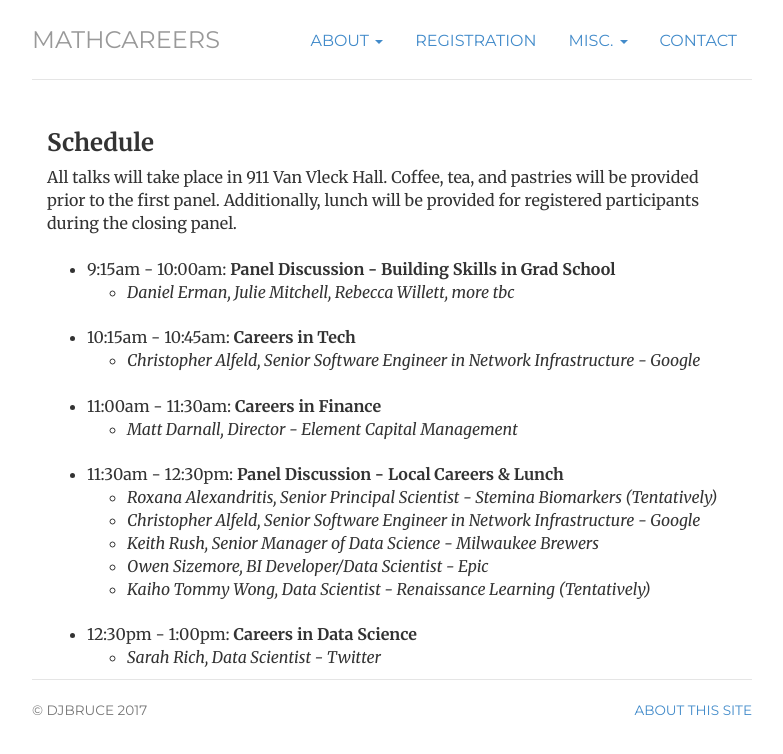
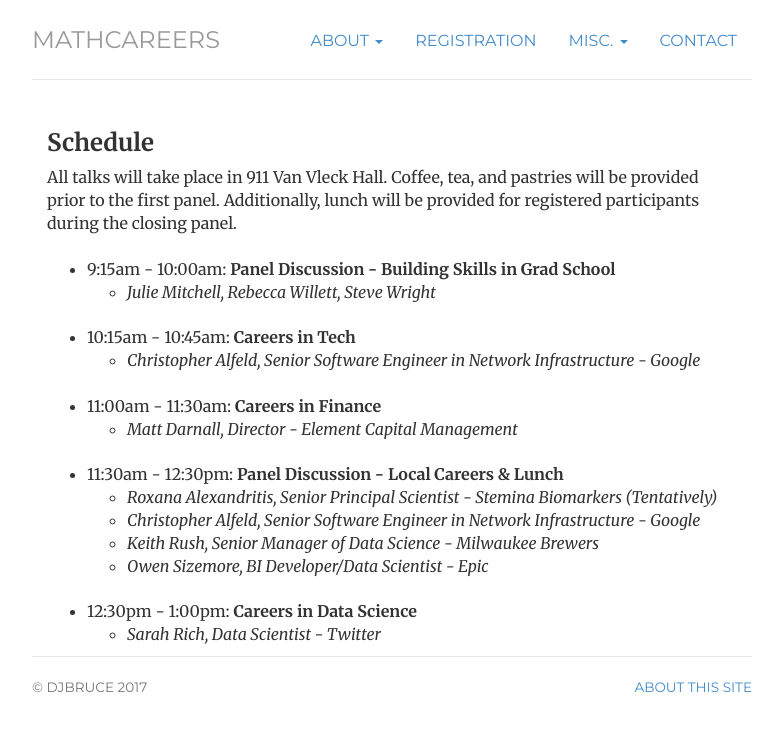
Before and after one commit to julietteBruce/MathCareers, a Jekyll site: the page built from schedule/index.html, in a window 1280 px wide. Shown: the top 754 px of the page, without its empty margins (248-1031 px from the left). Built offline with Jekyll 4.4.1, drawn with Linux system fonts in a browser that asks for light colours.

Commit message:
updated schedule

```diff
--- a/schedule/index.html
+++ b/schedule/index.html
@@ -13,7 +13,7 @@ All talks will take place in 911 Van Vleck Hall. Coffee, tea, and pastries will
 <br>
 	<li>9:15am - 10:00am: <b>Panel Discussion - Building Skills in Grad School</b></li>
 		<ul>
-			<li><i>Daniel Erman, Julie Mitchell, Rebecca Willett, more tbc</i></li>
+			<li><i>Julie Mitchell, Rebecca Willett, Steve Wright</i></li>
 		</ul>
 	<br>
 	<li>10:15am - 10:45am: <b>Careers in Tech</b></li>
@@ -32,7 +32,6 @@ All talks will take place in 911 Van Vleck Hall. Coffee, tea, and pastries will
 			<li><i>Christopher Alfeld, Senior Software Engineer in Network Infrastructure - Google</i></li>
 			<li><i>Keith Rush, Senior Manager of Data Science - Milwaukee Brewers</i></li>
 			<li><i>Owen Sizemore, BI Developer/Data Scientist - Epic</i></li>
-			<li><i>Kaiho Tommy Wong, Data Scientist - Renaissance Learning (Tentatively)</i></li>
 		</ul>
 	<br>
 	<li>12:30pm - 1:00pm: <b>Careers in Data Science</b></li>
```
